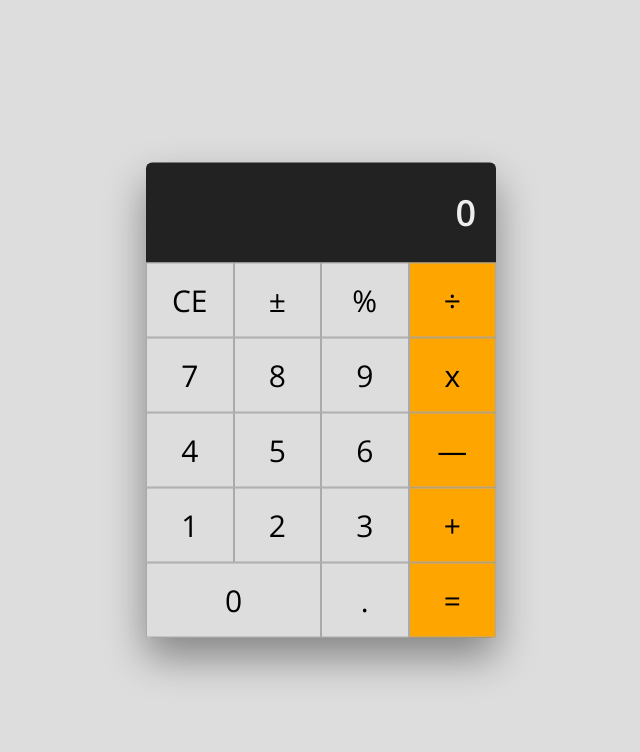
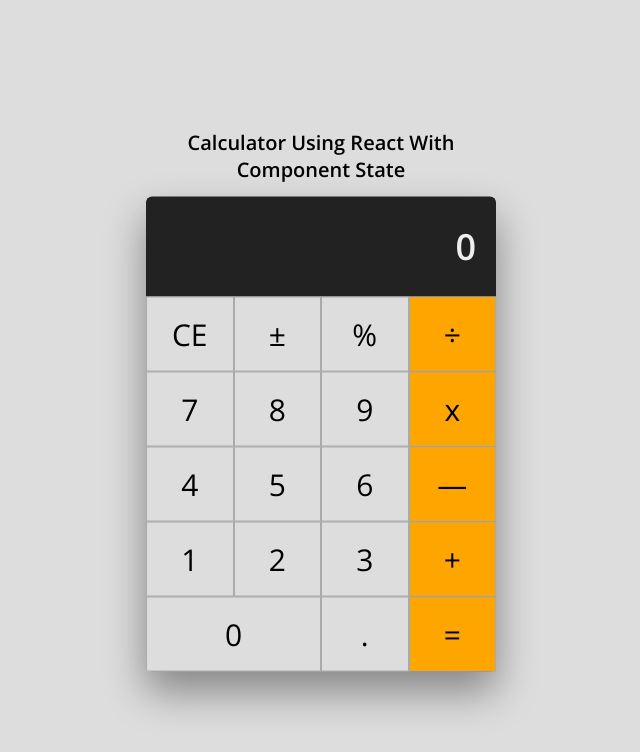
Before and after one commit to enuber/calculatorReact, a React (Create React App) app: page / in a window 1280 px wide. Shown: the top 752 px of the page, without its empty margins (319-959 px from the left). Built offline with nearby package versions, Linux system fonts and the light colour scheme.

Commit message:
added in title and location to run build

```diff
--- a/package.json
+++ b/package.json
@@ -1,5 +1,6 @@
 {
   "name": "calculator",
+  "homepage": "https://eriknuber.us/apps/calculator_react/",
   "version": "0.1.0",
   "private": true,
   "dependencies": {
--- a/src/components/App.js
+++ b/src/components/App.js
@@ -5,6 +5,7 @@ import Calculator from '../layout/Calculator';
 const app = () => {
     return(
         <div className="app">
+            <h1 style={{textAlign: "center"}}>Calculator Using React With Component State</h1><br/>
             <Calculator/>
         </div>
     )
--- a/src/layout/keypad/Keypad.js
+++ b/src/layout/keypad/Keypad.js
@@ -3,7 +3,7 @@ import React from 'react';
 import KeypadRow from './KeypadRow';
 import Button from '../../components/Button';
 
-const keypad = (props) => {
+const keypad = props => {
 
     const { displayValue } = props;
     const checkClearMethod = displayValue === '0';
```
